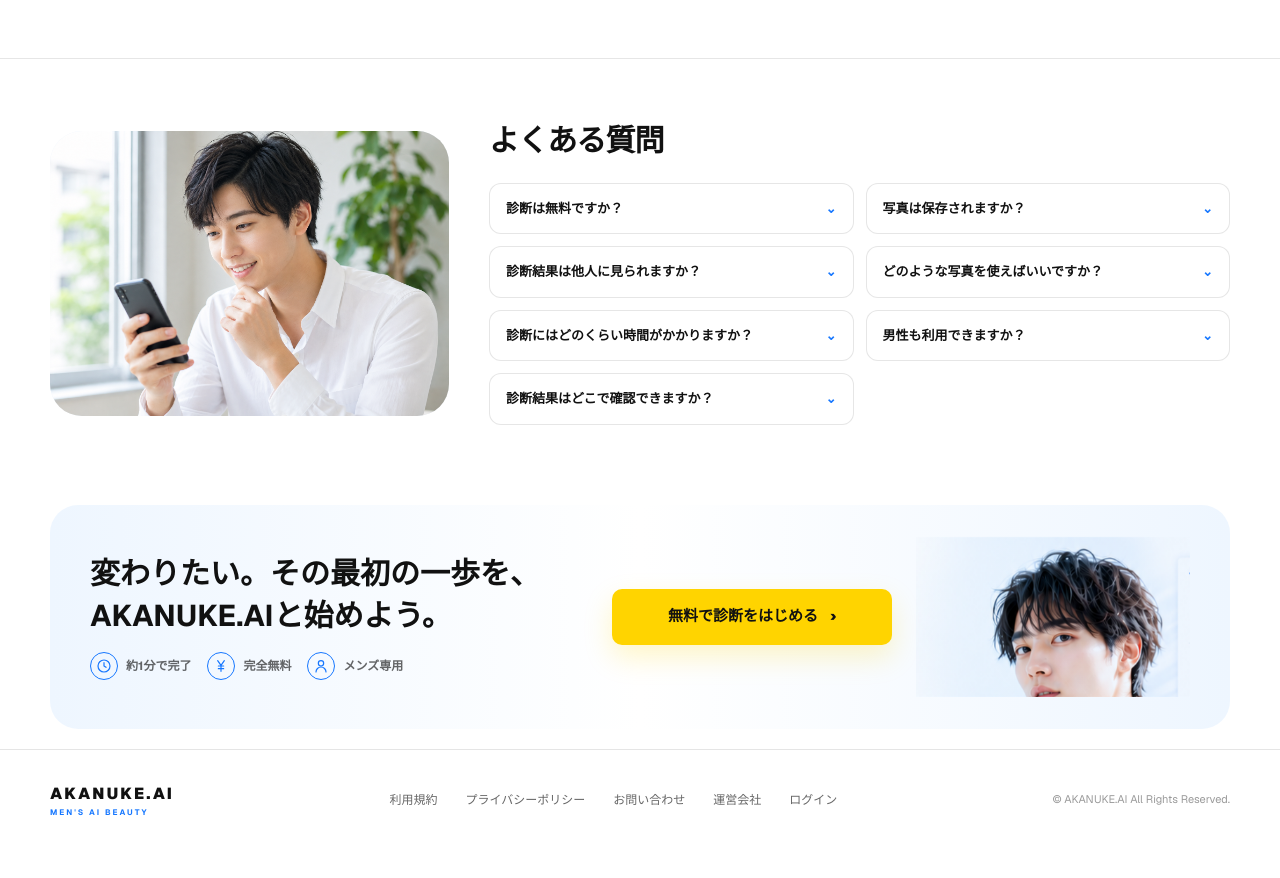
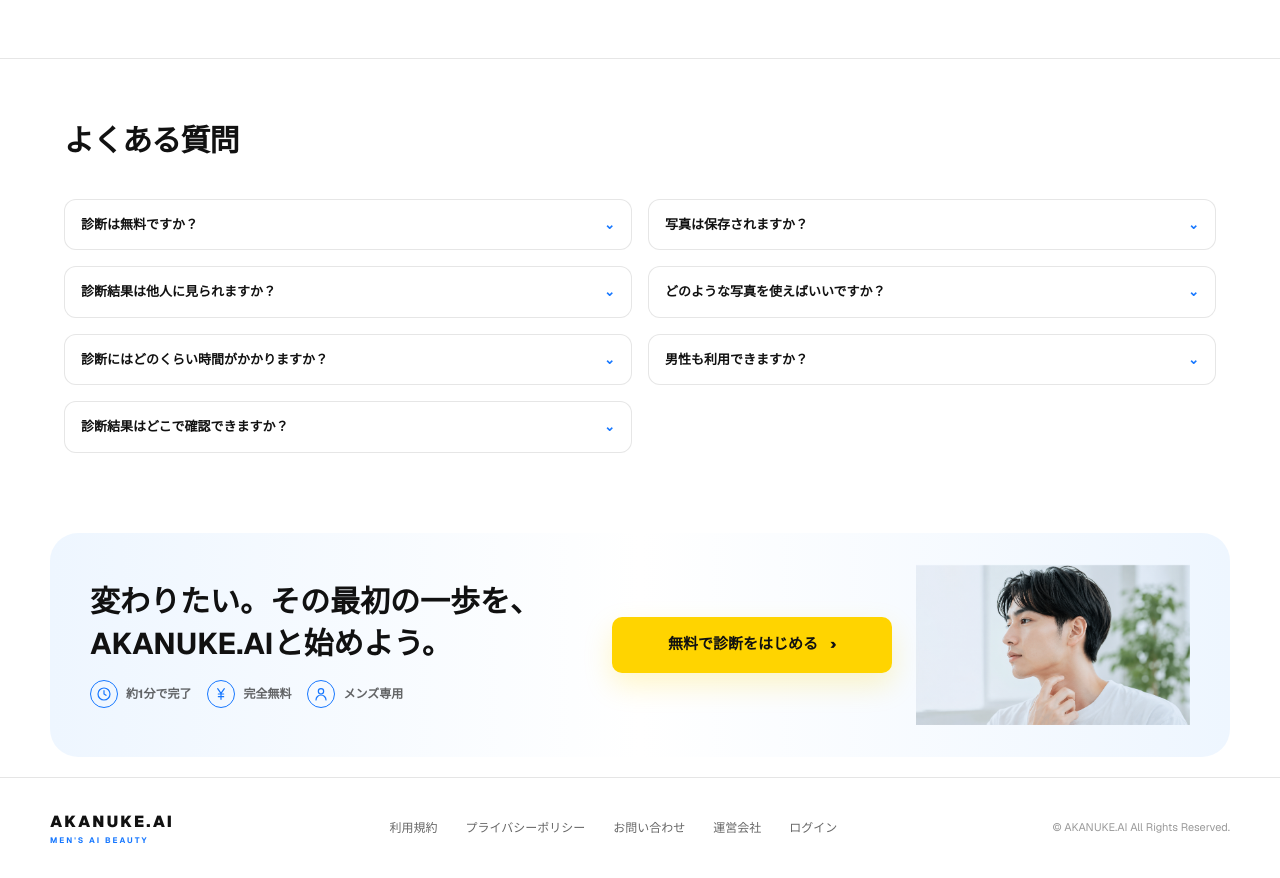
Before and after one commit to mori10tech/akanuke-ai, a Next.js app: page / in a window 1280 px wide. Shown: the part 2740-3618 px from the top of the page. Before the commit the page ends 3590 px from the top, so only its background shows below. Built offline with nearby package versions, Linux system fonts and the light colour scheme.

Commit message:
git commit -m "style: LPデザインをブラッシュアップ"

```diff
--- a/app/page.tsx
+++ b/app/page.tsx
@@ -519,21 +519,12 @@ export default function Home() {
 </section>
 
       <section id="faq" className="section-border py-16">
-        <div className="site-container grid items-center gap-10 lg:grid-cols-[0.7fr_1.3fr]">
-          <div className="overflow-hidden rounded-[32px] bg-[#EEF6FF]">
-            <Image
-              src="/lp/faq-man-v3.png"
-              width={245}
-              height={175}
-              alt="スマートフォンでAKANUKE.AIを利用する男性"
-              className="h-full w-full object-cover"
-            />
-          </div>
+        <div className="site-container">
 
-          <div>
+          <div className="mx-auto w-full max-w-6xl">
             <SectionTitle>よくある質問</SectionTitle>
 
-            <div className="mt-6 grid gap-3 md:grid-cols-2">
+            <div className="mx-auto mt-10 grid w-full max-w-6xl grid-cols-1 gap-4 md:grid-cols-2">
               {faqs.map(([question, answer]) => (
                 <details key={question} className="faq-item group">
                   <summary>
@@ -574,7 +565,7 @@ export default function Home() {
             </Link>
 
             <Image
-              src="/lp/hero-man.png"
+              src="/lp/hero-man-v2.png"
               width={390}
               height={470}
               alt="AKANUKE.AIを始める男性"
```
Also changed, not shown: public/lp/hero-man-v2.png (added).
